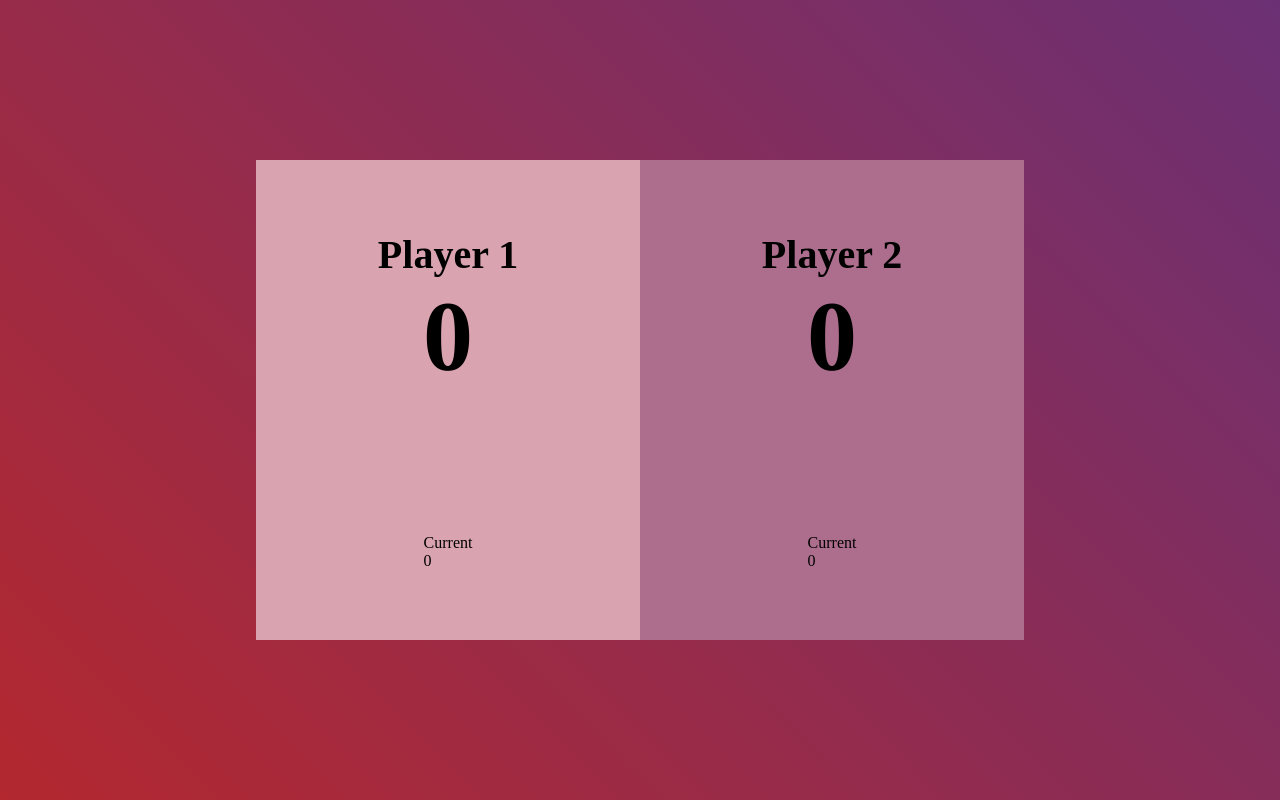
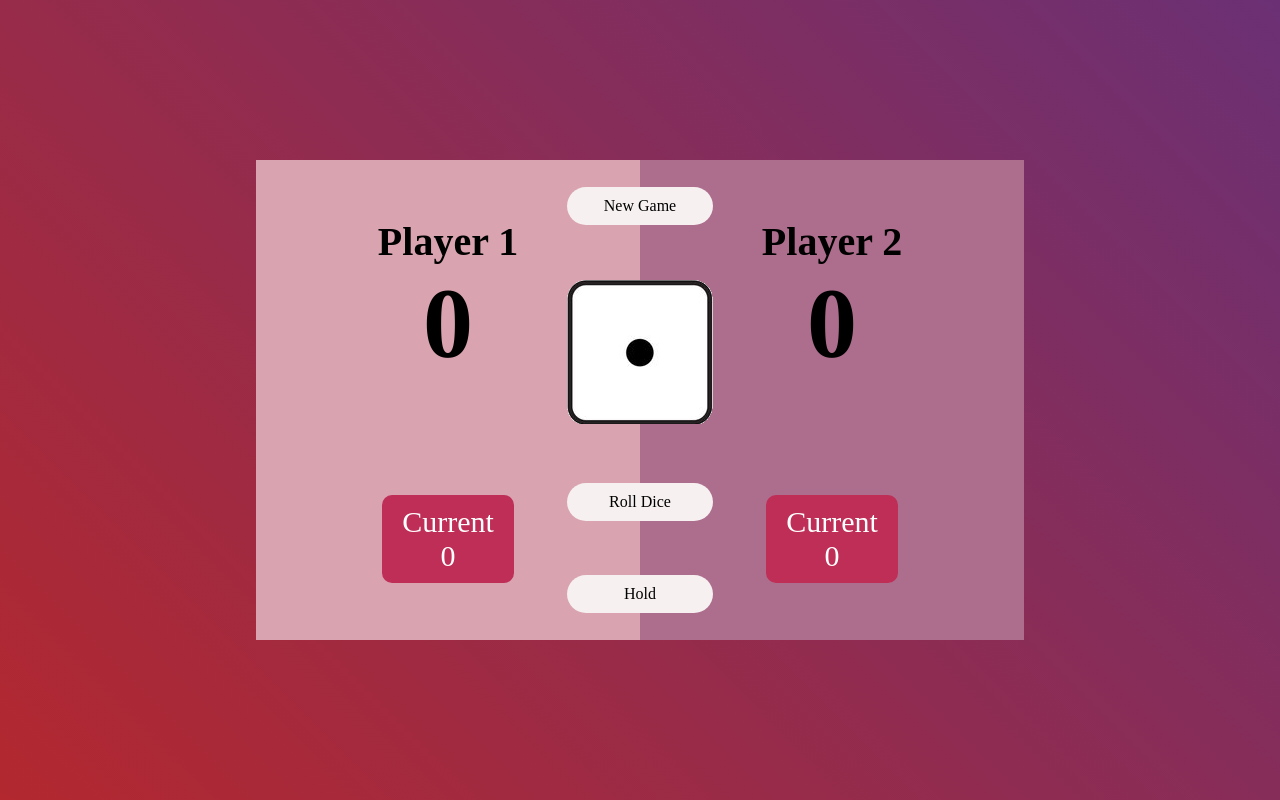
Before and after one commit to abu-huraira-dev-22/Roll_Dice_Game, a plain HTML site: page index.html in a window 1280 px wide. Drawn offline with Linux system fonts and the light colour scheme.

Commit message:
Add new features

```diff
--- a/index.html
+++ b/index.html
@@ -32,6 +32,12 @@
                     <p>0</p>
                 </div>
             </div>
+            <div id="centerArea">
+                <div class="btn">New Game</div>
+                <div><img src="images/1.webp" alt=""></div>
+                <div class="btn">Roll Dice</div>
+                <div class="btn">Hold</div>
+            </div>
         </div>
     </div>
 </body>
--- a/style.css
+++ b/style.css
@@ -19,6 +19,7 @@
     background-color: white;
     border-radius: 20px;
     display: flex;
+    position: relative;
 }
 
 .player {
@@ -50,3 +51,32 @@
 .detailsAndTotalScore h1{
     font-size: 100px;
 }
+
+.turnScore{
+    display: flex;
+    flex-direction: column;
+    align-items: center;
+    font-size: 30px;
+    background-color: #bf2e57;
+    padding: 10px 20px;
+    border-radius: 10px;
+    color: white;
+}
+
+#centerArea{
+    display: flex;
+    flex-direction: column;
+    position: absolute;
+    justify-content: space-around;
+    height: 100%;
+    top: 50%;
+    left: 50%;
+    transform: translate(-50%,-50%);
+}
+
+.btn{
+    background-color: #f6f0f0;
+    padding: 10px;
+    text-align: center;
+    border-radius: 20px;
+}
```
